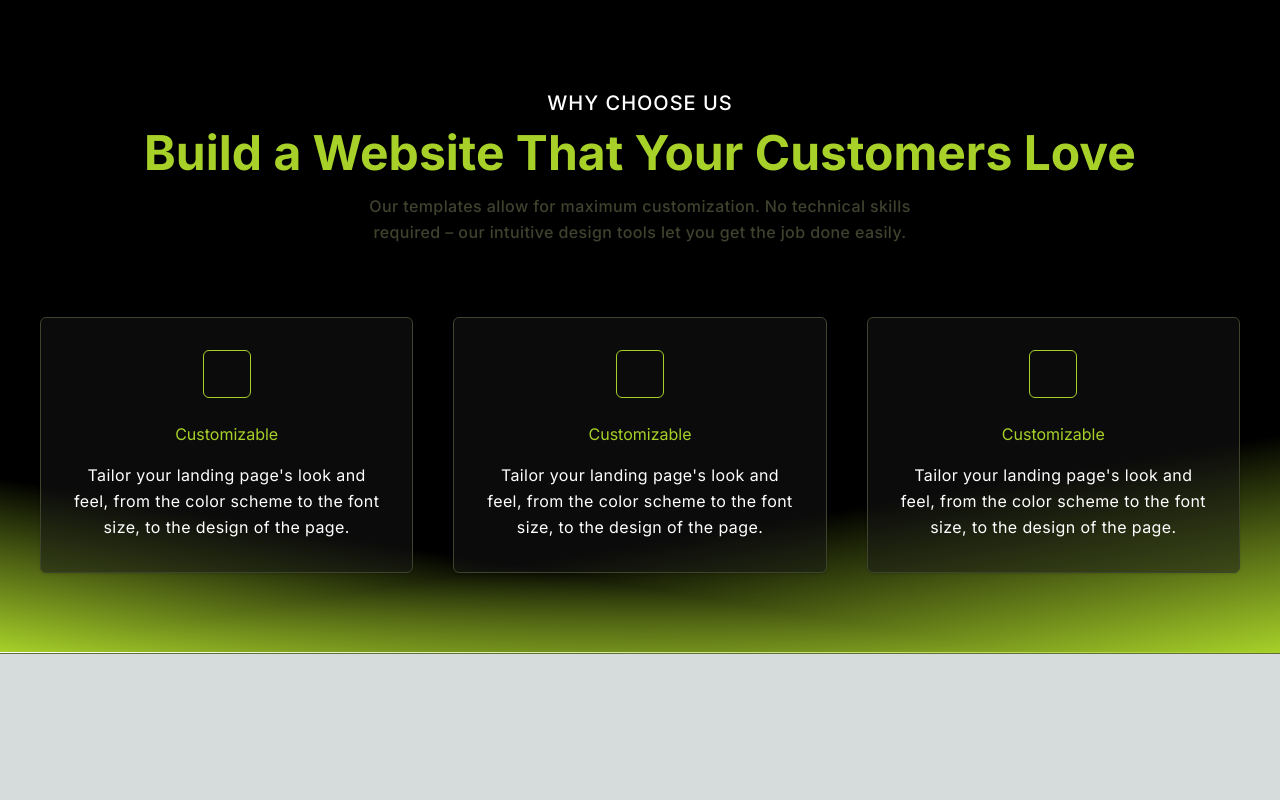
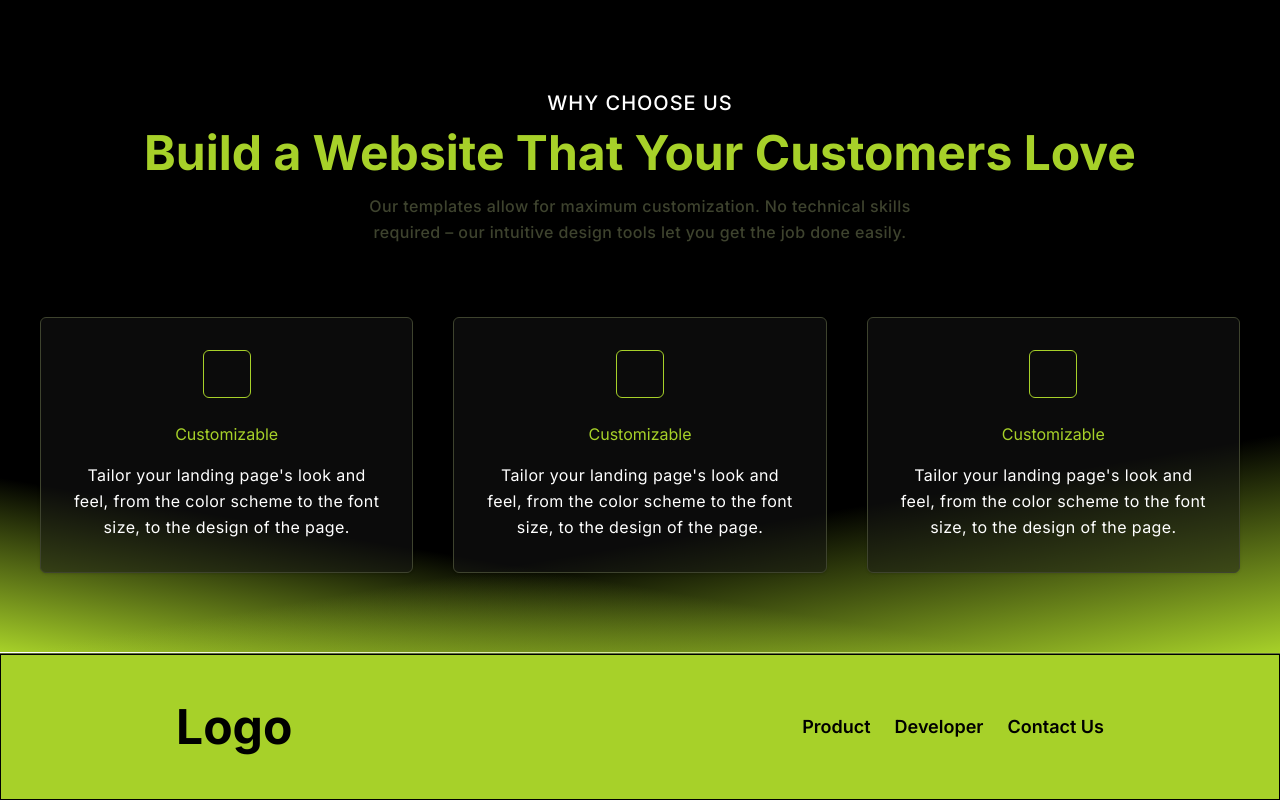
Before and after one commit to Saiwebdev2005/smart_rent_payment_app, a Next.js app in the folder f_smart_rent_payment/: page / in a window 1280 px wide. Shown: the part 980-1780 px from the top of the page. Before the commit the page ends 1634 px from the top, so only its background shows below. Built offline with nearby package versions, Linux system fonts and the light colour scheme.

Commit message:
Initial About us page added

```diff
--- a/f_smart_rent_payment/src/app/layout.tsx
+++ b/f_smart_rent_payment/src/app/layout.tsx
@@ -2,6 +2,7 @@ import type { Metadata } from "next";
 import { Inter } from "next/font/google";
 import "./globals.css";
 import Navbar from "@/components/Navbar/Navbar";
+import AboutUs from "@/components/About/AboutUs";
 
 const inter = Inter({ subsets: ["latin"] });
 
@@ -21,6 +22,7 @@ export default function RootLayout({
       <body className={inter.className}>
       <Navbar/>
       {children}</body>
+      <AboutUs/>
     </html>
   );
 }
--- /dev/null
+++ b/f_smart_rent_payment/src/components/About/AboutUs.tsx
@@ -0,0 +1,29 @@
+import Link from "next/link";
+import React from "react";
+const AboutUs: React.FC = () => {
+  return (
+    <div className="w-full h-26 bg-c1 text-c4 border border-c4">
+      <div className="max-w-5xl mx-auto p-4 md:p-12">
+        <div className="flex flex-col md:flex-row justify-between space-y-4 md:space-y-0 items-center">
+          <div>
+            <h1 className="text-3xl md:text-5xl font-bold">Logo</h1>
+          </div>
+          <div>
+            <ul className="flex flex-row justify-center items-center space-x-4 md:space-x-6">
+              <Link className="font-semibold md:text-lg hover:text-c3" href="#">
+                Product
+              </Link>
+              <Link className="font-semibold md:text-lg hover:text-c3" href="#">
+                Developer
+              </Link>
+              <Link className="font-semibold md:text-lg hover:text-c3" href="#">
+                Contact Us
+              </Link>
+            </ul>
+          </div>
+        </div>
+      </div>
+    </div>
+  );
+};
+export default AboutUs;
```
